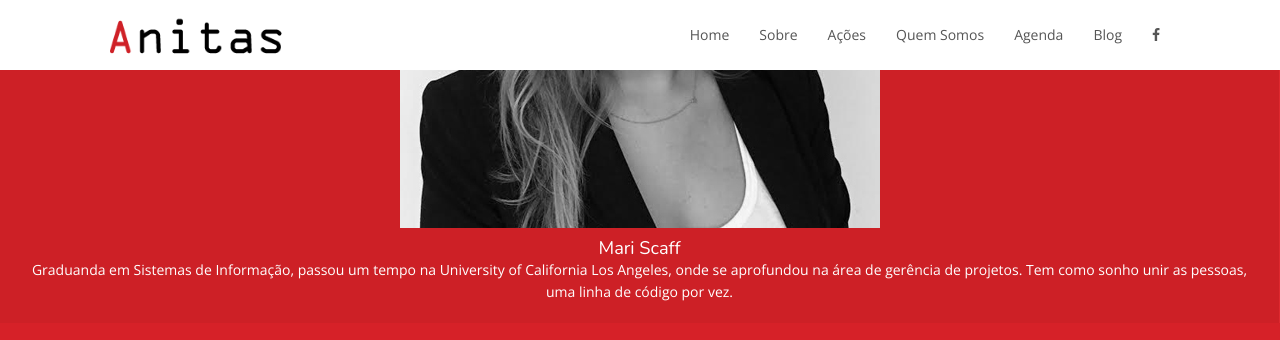
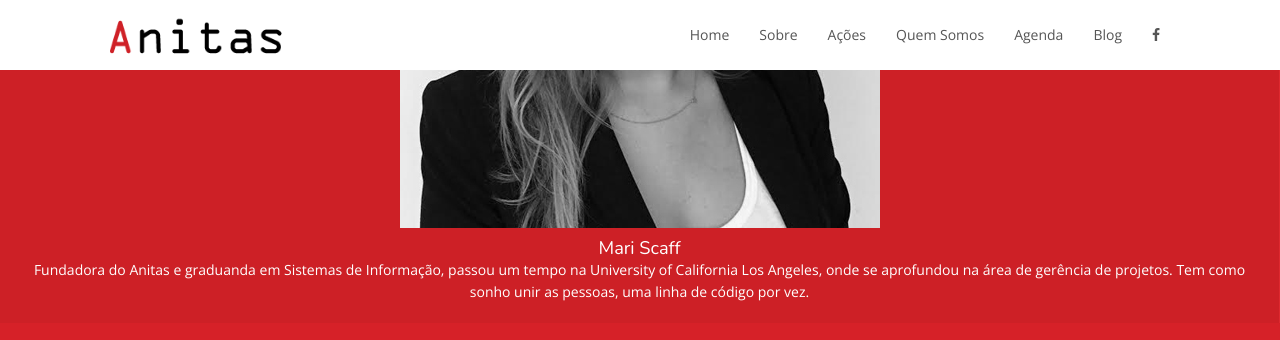
Before and after one commit to anitas/anitas.com.br, a Jekyll site: the page built from index.html, in a window 1280 px wide and 900 px high, scrolled down 3494 px, cut to the strip 0-379 px from the top of the window. Shown: the top 340 px of the strip. Built offline with Jekyll 4.4.1, drawn with Linux system fonts in a browser that asks for light colours; nearby versions of some CDN libraries; comment, search, counter and statistics services are not loaded.

Commit message:
Add info to Team

```diff
--- a/_data/team.yml
+++ b/_data/team.yml
@@ -14,4 +14,4 @@
   image: mari.jpg
   email: contato@anitas.com.br
   facebook: mariscaff
-  description: "Graduanda em Sistemas de Informação, passou um tempo na University of California Los Angeles, onde se aprofundou na área de gerência de projetos. Tem como sonho unir as pessoas, uma linha de código por vez."
+  description: "Fundadora do Anitas e graduanda em Sistemas de Informação, passou um tempo na University of California Los Angeles, onde se aprofundou na área de gerência de projetos. Tem como sonho unir as pessoas, uma linha de código por vez."
```
